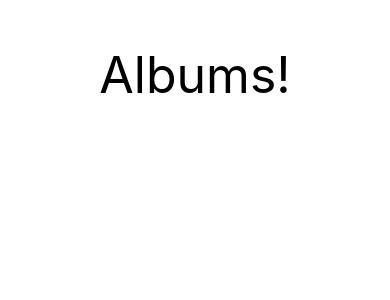
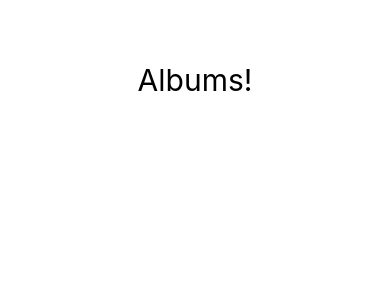
Before and after one commit to hakbar0/ReactNativeTut, a React Native app in the folder reactNativeTut/: screen / in a window 390 px wide. Shown: the top 300 px of the page. Built offline with nearby package versions, Linux system fonts and the light colour scheme.

Commit message:
made a dynamic prop

```diff
--- a/reactNativeTut/App.js
+++ b/reactNativeTut/App.js
@@ -6,7 +6,7 @@ export default class App extends React.Component {
   render() {
     return (
       <View style={styles.container}>
-        <Header />
+        <Header headerText={'Albums!'} />
       </View>
     );
   }
@@ -17,7 +17,7 @@ const styles = StyleSheet.create({
     backgroundColor: '#fff',
     alignItems: 'center',
     justifyContent: 'center',
-    height: 100,
+    height: 110,
     paddingTop: 50,
     elevation: 10,
   },
--- a/reactNativeTut/src/components/header.js
+++ b/reactNativeTut/src/components/header.js
@@ -1,15 +1,15 @@
 import React from 'react';
 import { Text, StyleSheet, View } from 'react-native';
 
-const Header = () => {
+const Header = (props) => {
     return (
-        <Text style={styles.font}>Albums!</Text>
+        <Text style={styles.font}>{props.headerText}</Text>
     )
 };
 
 const styles = StyleSheet.create({
     font: {
-        fontSize: 50,
+        fontSize: 30,
     },
 });
 
```
